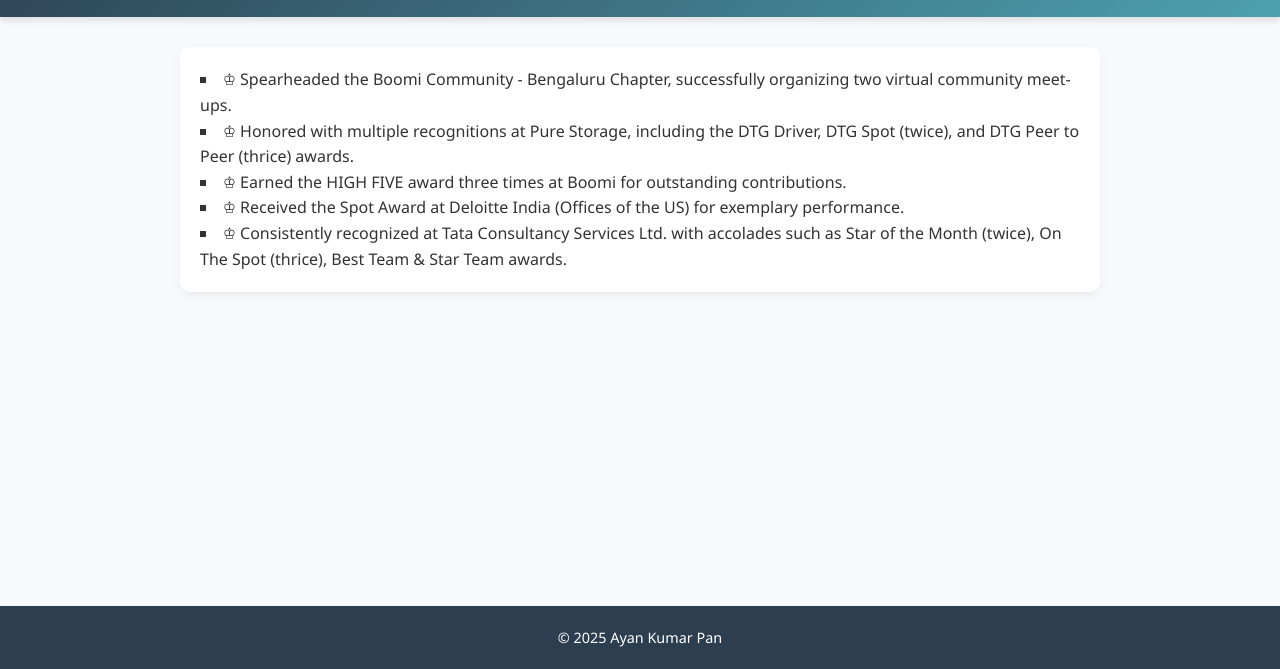
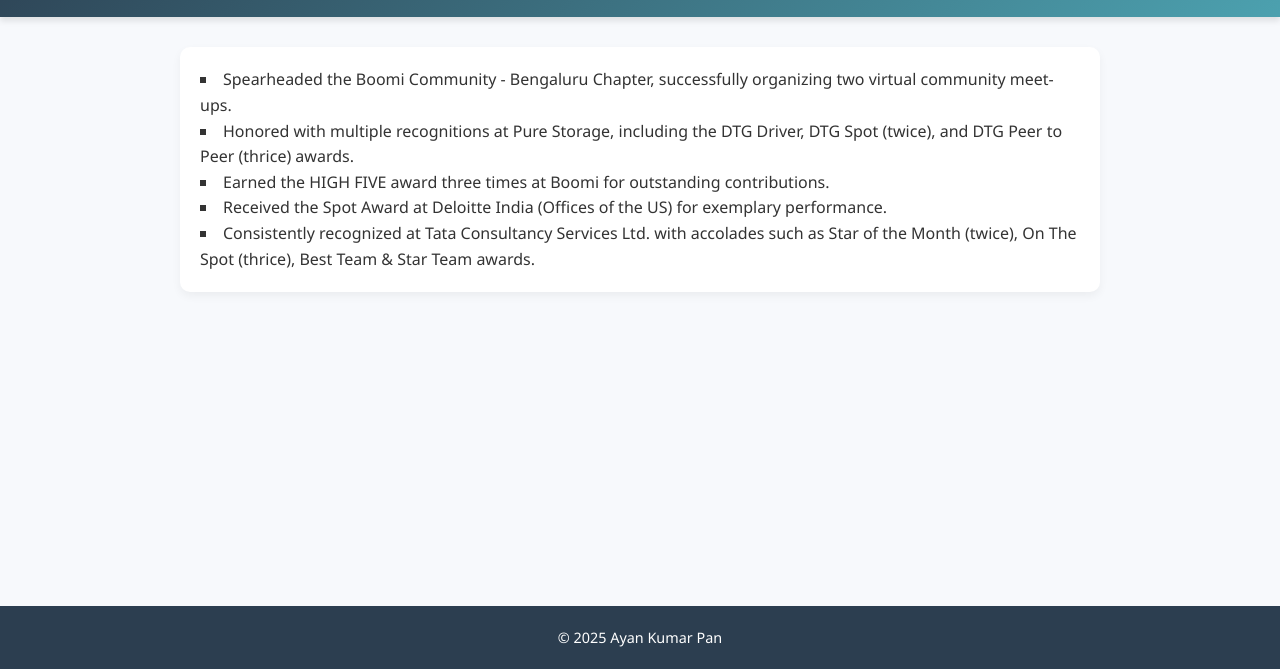
Before and after one commit to ayanpan/portfolio, a plain HTML site: page accomplishments.html in a window 1280 px wide. Shown: the part 131-800 px from the top of the page. Drawn offline with Linux system fonts and the light colour scheme.

Commit message:
Update accomplishments.html

```diff
--- a/accomplishments.html
+++ b/accomplishments.html
@@ -19,11 +19,11 @@
   </header>
   <main>
     <ul>
-      <li>&#9812; Spearheaded the Boomi Community - Bengaluru Chapter, successfully organizing two virtual community meet-ups.</li>
-      <li>&#9812; Honored with multiple recognitions at Pure Storage, including the DTG Driver, DTG Spot (twice), and DTG Peer to Peer (thrice) awards.</li>
-      <li>&#9812; Earned the HIGH FIVE award three times at Boomi for outstanding contributions.</li>
-      <li>&#9812; Received the Spot Award at Deloitte India (Offices of the US) for exemplary performance.</li>
-      <li>&#9812; Consistently recognized at Tata Consultancy Services Ltd. with accolades such as Star of the Month (twice), On The Spot (thrice), Best Team & Star Team awards.</li>
+      <li>Spearheaded the Boomi Community - Bengaluru Chapter, successfully organizing two virtual community meet-ups.</li>
+      <li>Honored with multiple recognitions at Pure Storage, including the DTG Driver, DTG Spot (twice), and DTG Peer to Peer (thrice) awards.</li>
+      <li>Earned the HIGH FIVE award three times at Boomi for outstanding contributions.</li>
+      <li>Received the Spot Award at Deloitte India (Offices of the US) for exemplary performance.</li>
+      <li>Consistently recognized at Tata Consultancy Services Ltd. with accolades such as Star of the Month (twice), On The Spot (thrice), Best Team & Star Team awards.</li>
     </ul>
   </main>
   <footer><p>&copy; 2025 Ayan Kumar Pan</p></footer>
```
